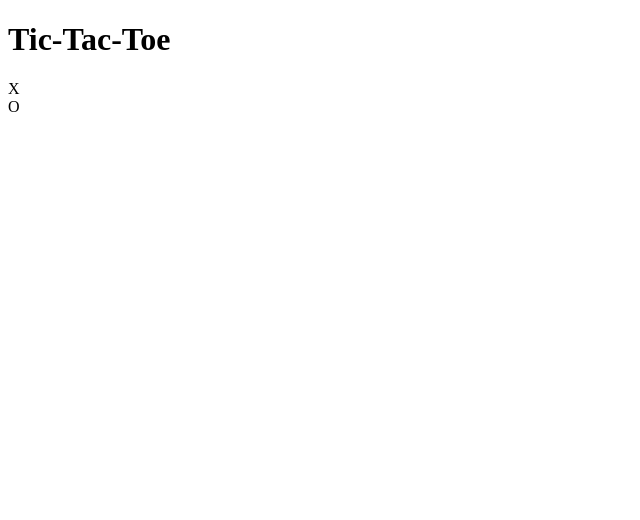
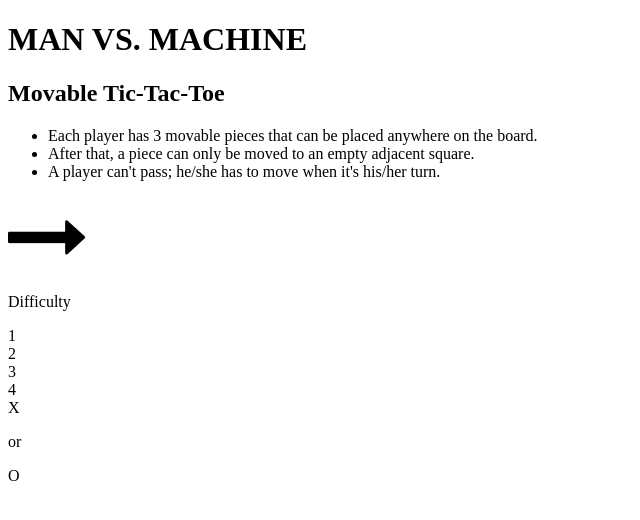
Before and after one commit to veronikabenkeser/JavaScriptProjects, a plain HTML site: page TicTacToe/index.html in a window 1280 px wide. Shown: the whole page, without its empty margins (0-640 px from the left). Drawn offline with Linux system fonts and the light colour scheme; a web font is replaced by a local one.

Commit message:
Update index.html

```diff
--- a/TicTacToe/index.html
+++ b/TicTacToe/index.html
@@ -1,16 +1,64 @@
 <!DOCTYPE html>
 <html>
+
 <head>
-<link href='https://fonts.googleapis.com/css?family=Source+Sans+Pro:400,900|Raleway:400,900|Sniglet:400,800|Biryani:400,900|Catamaran:400,900' rel='stylesheet' type='text/css'>
+    <link href='https://fonts.googleapis.com/css?family=Source+Sans+Pro:400,900|Raleway:400,900|Sniglet:400,800|Biryani:400,900|Catamaran:400,900'
+    rel='stylesheet' type='text/css'>
+    <link href='https://fonts.googleapis.com/css?family=Gloria+Hallelujah'
+    rel='stylesheet' type='text/css'>
+    <link rel="stylesheet" href="https://maxcdn.bootstrapcdn.com/font-awesome/4.4.0/css/font-awesome.min.css">
+    <link href="http://fonts.googleapis.com/css?
+family=Reenie+Beanie:regular" rel="stylesheet"
+    type="text/css">
 </head>
 
 <body>
     <div class="all-content">
-    <h1>Tic-Tac-Toe</h1>
+        <div class="intro">
+
+            <h1>MAN VS. MACHINE</h1>
+            <h2>Movable Tic-Tac-Toe</h2>
+
+            <div class="rules">
+                <ul>
+                    <li>Each player has 3 movable
+                        pieces that can be
+                        placed anywhere on
+                        the board.</li>
+                    <li>After that, a piece can
+                        only be moved to
+                        an empty adjacent
+                        square.
+                    </li>
+                    <li>A player can't pass;
+                        he/she has to move
+                        when it's his/her
+                        turn.
+                    </li>
+                </ul>
+            </div>
+        </div>
+        <div class="settings">
+            <i class="fa fa-long-arrow-right fa-5x arrow"></i>
+            <!--<span class="arrow">&#8595;</span>-->
+            <div class="difficulty">
+                <p>Difficulty</p>
+                <div class="note-top left"></div>
+                <div>1</div>
+                <div>2</div>
+                <div>3</div>
+                <div>4</div>
+            </div>
+
             <div class="choice-bubble">
+                <div class="note-top right"></div>
                 <div class="selection" id="X">X</div>
+                <p>or</p>
                 <div class="selection" id="O">O</div>
             </div>
+        </div>
+
+        <section>
             <div class="grid">
                 <div class="row" id="1">
                     <div></div>
@@ -28,6 +76,8 @@
                     <div></div>
                 </div>
             </div>
+        </section>
     </div>
 </body>
+
 </html>
```
Lines whose indentation alone changed are shown as unchanged.
